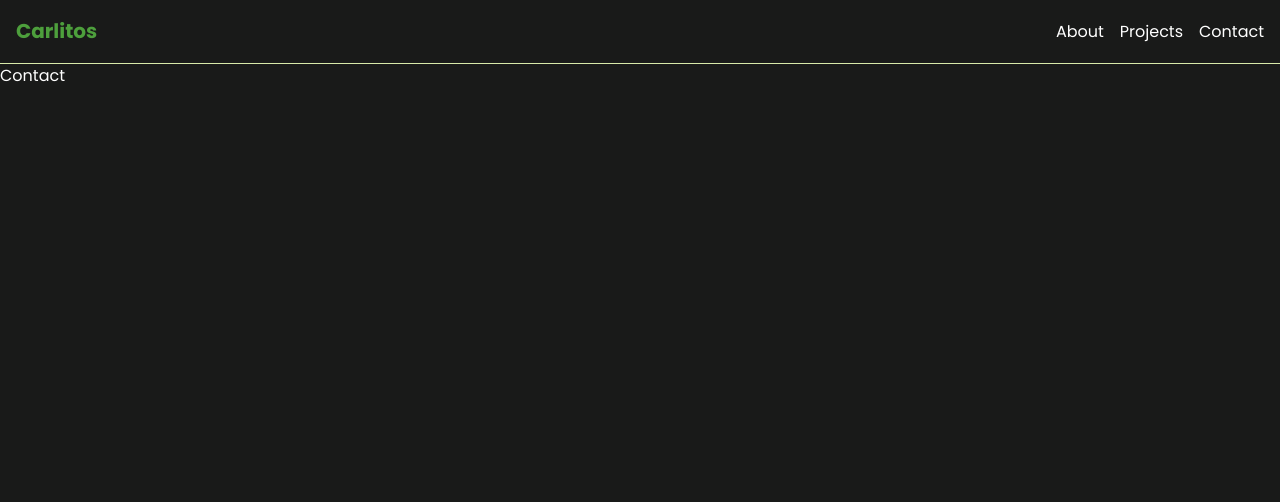
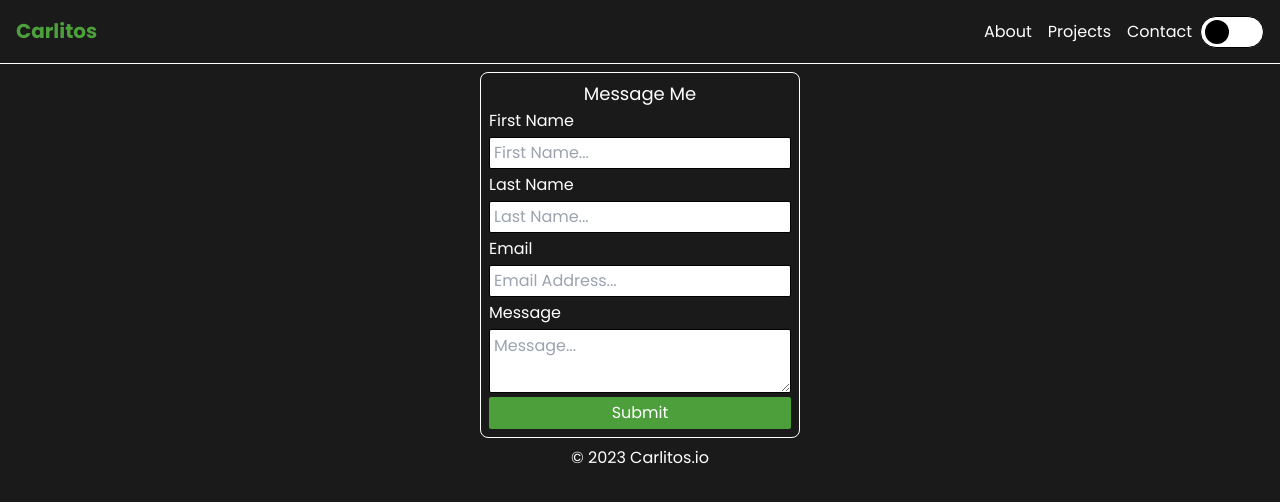
Before and after one commit to cvalderrama1991/carlitos.io, a Next.js app: page /contact in a window 1280 px wide. Shown: the top 502 px of the page. Built offline with nearby package versions, Linux system fonts and the light colour scheme.

Commit message:
Pages setup

```diff
--- a/src/app/about/page.tsx
+++ b/src/app/about/page.tsx
@@ -1,5 +1,11 @@
 import React from 'react';
 
 export default function About() {
-  return <div>About</div>;
+  return (
+    <div>
+      <section>
+        <h3 className='font-poppins-bold text-center text-xl'>About</h3>
+      </section>
+    </div>
+  );
 }
--- a/src/app/contact/page.tsx
+++ b/src/app/contact/page.tsx
@@ -1,5 +1,129 @@
+'use client';
+
 import React from 'react';
 
 export default function Contact() {
-  return <div>Contact</div>;
+  const [formData, setFormData] = React.useState({
+    firstName: '',
+    lastName: '',
+    email: '',
+    message: ''
+  });
+
+  const [errors, setErrors] = React.useState({
+    firstName: '',
+    lastName: '',
+    email: '',
+    message: ''
+  });
+
+  function handleChange(e: React.ChangeEvent<HTMLInputElement | HTMLTextAreaElement>) {
+    setFormData((prev) => ({ ...prev, [e.target.name]: e.target.value }));
+  }
+
+  function handleInput(e: React.ChangeEvent<HTMLInputElement>) {
+    setErrors((prev) => ({ ...prev, [e.target.name]: '' }));
+  }
+
+  function handleSubmit(e: React.FormEvent<HTMLFormElement>) {
+    e.preventDefault();
+
+    if (formData.firstName.trim() === '') {
+      setErrors((prev) => ({ ...prev, firstName: 'First name cannot be blank!' }));
+    } else {
+      setErrors((prev) => ({ ...prev, firstName: '' }));
+    }
+    if (formData.lastName.trim() === '') {
+      setErrors((prev) => ({ ...prev, lastName: 'Last name cannot be blank!' }));
+    } else {
+      setErrors((prev) => ({ ...prev, lastName: '' }));
+    }
+    if (formData.email.trim() === '') {
+      setErrors((prev) => ({ ...prev, email: 'Email cannot be blank!' }));
+    } else {
+      setErrors((prev) => ({ ...prev, email: '' }));
+    }
+    if (formData.message.trim() === '') {
+      setErrors((prev) => ({ ...prev, message: 'Message cannot be blank!' }));
+    } else {
+      setErrors((prev) => ({ ...prev, message: '' }));
+    }
+  }
+
+  return (
+    <div>
+      <section className='border-primary-border border w-full max-w-xs mx-auto p-2 my-2 rounded-lg'>
+        <p className='text-lg text-center'>Message Me</p>
+        <form action='' onSubmit={handleSubmit}>
+          <div className='mb-1'>
+            <label htmlFor='firstName' className='block mb-1'>
+              First Name
+            </label>
+            <input
+              type='text'
+              id='firstName'
+              name='firstName'
+              value={formData.firstName}
+              onChange={handleChange}
+              onInput={handleInput}
+              className='h-8 w-full px-1 text-black rounded-sm border border-black'
+              placeholder='First Name...'
+            />
+            <p className='text-red-500 block text-center mt-1'>{errors.firstName}</p>
+          </div>
+          <div className='mb-1'>
+            <label htmlFor='lastName' className='block mb-1'>
+              Last Name
+            </label>
+            <input
+              type='text'
+              id='lastName'
+              name='lastName'
+              value={formData.lastName}
+              onChange={handleChange}
+              onInput={handleInput}
+              className='h-8 w-full px-1 text-black rounded-sm border border-black'
+              placeholder='Last Name...'
+            />
+            <p className='text-red-500 block text-center mt-1'>{errors.lastName}</p>
+          </div>
+          <div className='mb-1'>
+            <label htmlFor='email' className='block mb-1'>
+              Email
+            </label>
+            <input
+              type='text'
+              id='email'
+              name='email'
+              value={formData.email}
+              onChange={handleChange}
+              onInput={handleInput}
+              className='h-8 w-full px-1 text-black rounded-sm border border-black'
+              placeholder='Email Address...'
+            />
+            <p className='text-red-500 block text-center mt-1'>{errors.email}</p>
+          </div>
+          <div className='mb-1'>
+            <label htmlFor='message' className='block mb-1 rounded-sm'>
+              Message
+            </label>
+            <textarea
+              id='message'
+              name='message'
+              value={formData.message}
+              onChange={handleChange}
+              // onInput={handleInput}
+              onInput={() => setFormData((prev) => ({ ...prev, message: '' }))}
+              className='block h-16 w-full p-1 text-black rounded-sm border border-black'
+              placeholder='Message...'
+            />
+            <p className='text-red-500 block text-center mt-1'>{errors.message}</p>
+          </div>
+          <button type='submit' className='bg-primary-green h-8 w-full rounded-sm'>
+            Submit
+          </button>
+        </form>
+      </section>
+    </div>
+  );
 }
--- a/src/app/globals.css
+++ b/src/app/globals.css
@@ -8,6 +8,7 @@
   --dark-green: rgb(30, 82, 41);
   --primary-green: #4d9f3c;
   --light-green: rgb(216, 234, 169);
+  --border-color: white;
 }
 
 [data-theme='light'] {
@@ -16,6 +17,7 @@
   --dark-green: rgb(30, 82, 41);
   --primary-green: #4d9f3c;
   --light-green: rgb(216, 234, 169);
+  --border-color: black;
 }
 
 @font-face {
--- a/src/app/layout.tsx
+++ b/src/app/layout.tsx
@@ -1,6 +1,7 @@
 import type { Metadata } from 'next';
 import './globals.css';
 import Header from '@/components/Header';
+import Footer from '@/components/Footer';
 
 export const metadata: Metadata = {
   title: 'Carlitos',
@@ -13,6 +14,7 @@ export default function RootLayout({ children }: { children: React.ReactNode })
       <body>
         <Header />
         <main>{children}</main>
+        <Footer />
       </body>
     </html>
   );
--- a/src/app/page.tsx
+++ b/src/app/page.tsx
@@ -1,3 +1,29 @@
+import Link from 'next/link';
+
 export default function Home() {
-  return <div className='text-primary-green'>Working</div>;
+  return (
+    <div className=''>
+      <section className='w-full max-w-xl mx-auto'>
+        <h1 className='text-4xl font-poppins-bold my-2'>
+          Welcome to <span className='text-primary-green'>Carlitos.io</span>
+        </h1>
+        <h2 className='text-2xl font-poppins-semibold my-2'>My name is Carlos, I am Web Developer.</h2>
+        <p>I enjoy building web applications with modern technology.</p>
+        <div className='flex gap-4 my-2'>
+          <Link
+            href='/projects'
+            className='flex items-center justify-center border border-primary-border h-8 w-32 rounded'
+          >
+            My Work
+          </Link>
+          <button
+            type='button'
+            className='flex items-center justify-center bg-primary-green h-8 w-32 rounded text-white'
+          >
+            Resume
+          </button>
+        </div>
+      </section>
+    </div>
+  );
 }
--- a/src/app/projects/page.tsx
+++ b/src/app/projects/page.tsx
@@ -1,5 +1,22 @@
 import React from 'react';
 
 export default function Projects() {
-  return <div>Projects</div>;
+  return (
+    <div>
+      <section className='w-full max-w-4xl mx-auto'>
+        <h3 className='font-poppins-bold text-center text-xl my-2'>Projects</h3>
+        <ul className='flex flex-wrap gap-8'>
+          <li className='bg-neutral-300 block h-48 w-48'></li>
+          <li className='bg-neutral-300 block h-48 w-48'></li>
+          <li className='bg-neutral-300 block h-48 w-48'></li>
+          <li className='bg-neutral-300 block h-48 w-48'></li>
+          <li className='bg-neutral-300 block h-48 w-48'></li>
+          <li className='bg-neutral-300 block h-48 w-48'></li>
+          <li className='bg-neutral-300 block h-48 w-48'></li>
+          <li className='bg-neutral-300 block h-48 w-48'></li>
+          <li className='bg-neutral-300 block h-48 w-48'></li>
+        </ul>
+      </section>
+    </div>
+  );
 }
--- /dev/null
+++ b/src/components/Footer.tsx
@@ -0,0 +1,11 @@
+import React from 'react';
+
+export default function Footer() {
+  const currentYear = new Date().getFullYear();
+
+  return (
+    <footer className='w-full max-w-3xl mx-auto'>
+      <p className='text-center'>&copy; {currentYear} Carlitos.io</p>
+    </footer>
+  );
+}
--- a/src/components/Header.tsx
+++ b/src/components/Header.tsx
@@ -1,10 +1,11 @@
 import Link from 'next/link';
 import React from 'react';
+import ThemeToggle from './ThemeToggle';
 
 export default function Header() {
   return (
-    <header className='h-16 w-full border-b border-light-green'>
-      <div className='h-full w-full max-w-7xl mx-auto px-4 flex items-center'>
+    <header className='h-16 w-full border-b border-primary-border'>
+      <div className='h-full w-full max-w-7xl mx-auto px-4 flex items-center gap-2'>
         <div className='mr-auto'>
           <Link href='/' className='font-poppins-bold text-xl text-primary-green'>
             Carlitos
@@ -23,6 +24,7 @@ export default function Header() {
             </li>
           </ul>
         </nav>
+        <ThemeToggle />
       </div>
     </header>
   );
--- /dev/null
+++ b/src/components/ThemeToggle.tsx
@@ -0,0 +1,46 @@
+'use client';
+
+import React from 'react';
+
+export default function ThemeToggle() {
+  React.useEffect(() => {
+    const rootTag = document.documentElement;
+    const theme = localStorage.getItem('theme');
+
+    function setTheme(theme: string) {
+      rootTag.setAttribute('data-theme', theme);
+      localStorage.setItem('theme', theme);
+    }
+    const themeToggle = document.getElementById('theme-toggle') as HTMLInputElement;
+
+    if (theme === 'light') {
+      setTheme('light');
+      if (!themeToggle.checked) {
+        themeToggle.click();
+      }
+    } else {
+      setTheme('dark');
+    }
+
+    function handleCheck(event: MouseEvent) {
+      let isChecked = (event.target as HTMLInputElement).checked;
+      isChecked ? setTheme('light') : setTheme('dark');
+    }
+
+    themeToggle.addEventListener('click', handleCheck);
+
+    return () => themeToggle.removeEventListener('click', handleCheck);
+  }, []);
+
+  return (
+    <>
+      <label
+        htmlFor='theme-toggle'
+        className='relative flex h-8 w-16 cursor-pointer items-center rounded-2xl border border-black bg-white'
+      >
+        <input type='checkbox' name='theme-toggle' id='theme-toggle' className='hidden peer' />
+        <span className='h-6 w-6 translate-x-1 scale-100 rounded-xl bg-black transition-transform peer-checked:translate-x-9'></span>
+      </label>
+    </>
+  );
+}
--- a/tailwind.config.ts
+++ b/tailwind.config.ts
@@ -4,6 +4,11 @@ const config: Config = {
   content: ['./src/components/**/*.{js,ts,jsx,tsx,mdx}', './src/app/**/*.{js,ts,jsx,tsx,mdx}'],
   theme: {
     extend: {
+      backgroundColor: {
+        'primary-green': 'var(--primary-green)',
+        'light-green': 'var(--light-green)',
+        'dark-green': 'var(--dark-green)'
+      },
       colors: {
         'primary-green': 'var(--primary-green)',
         'light-green': 'var(--light-green)',
@@ -15,6 +20,9 @@ const config: Config = {
         'poppins-medium': 'Poppins Medium',
         'poppins-semibold': 'Poppins SemiBold',
         'poppins-bold': 'Poppins Bold'
+      },
+      borderColor: {
+        'primary-border': 'var(--border-color)'
       }
     }
   },
```
